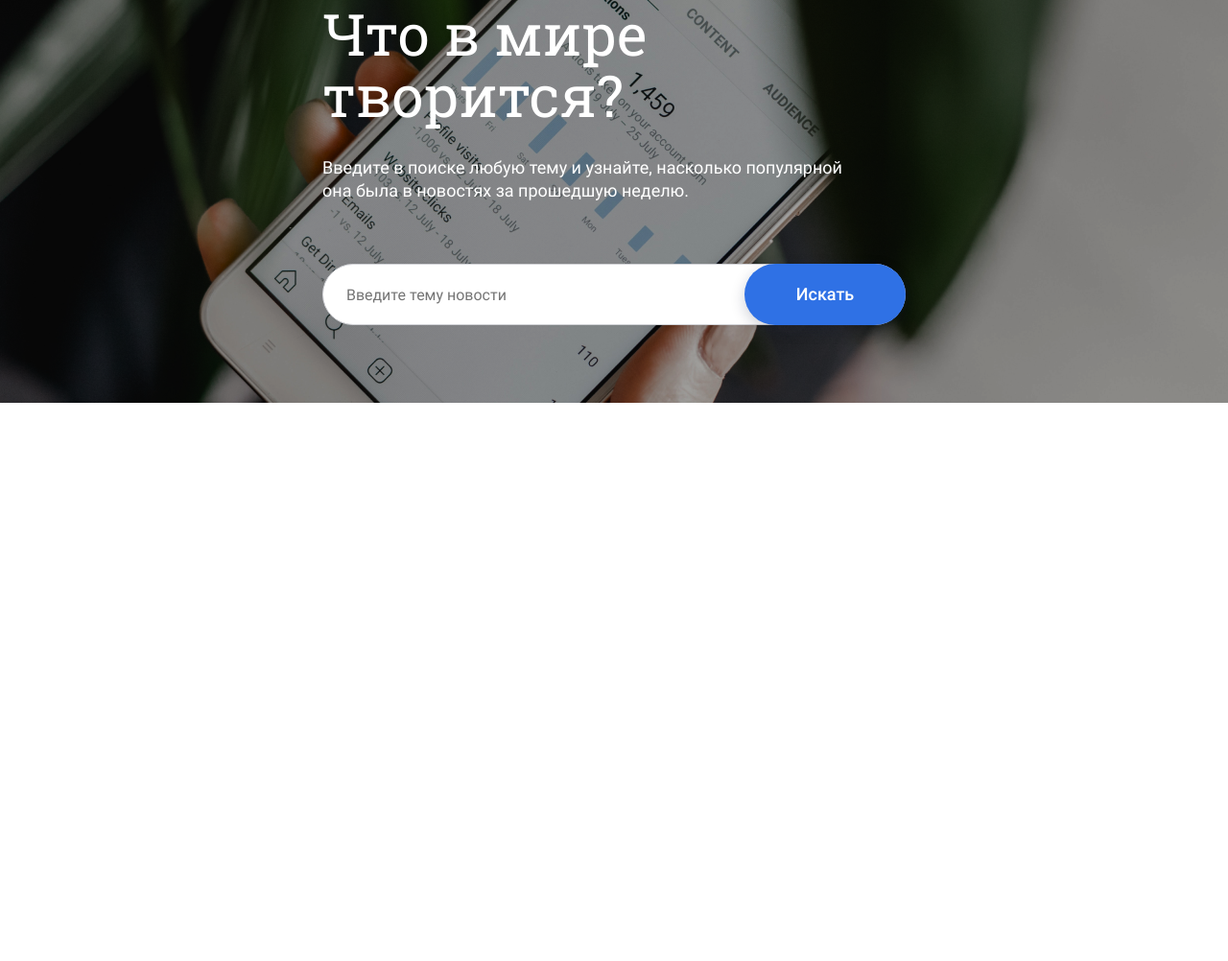
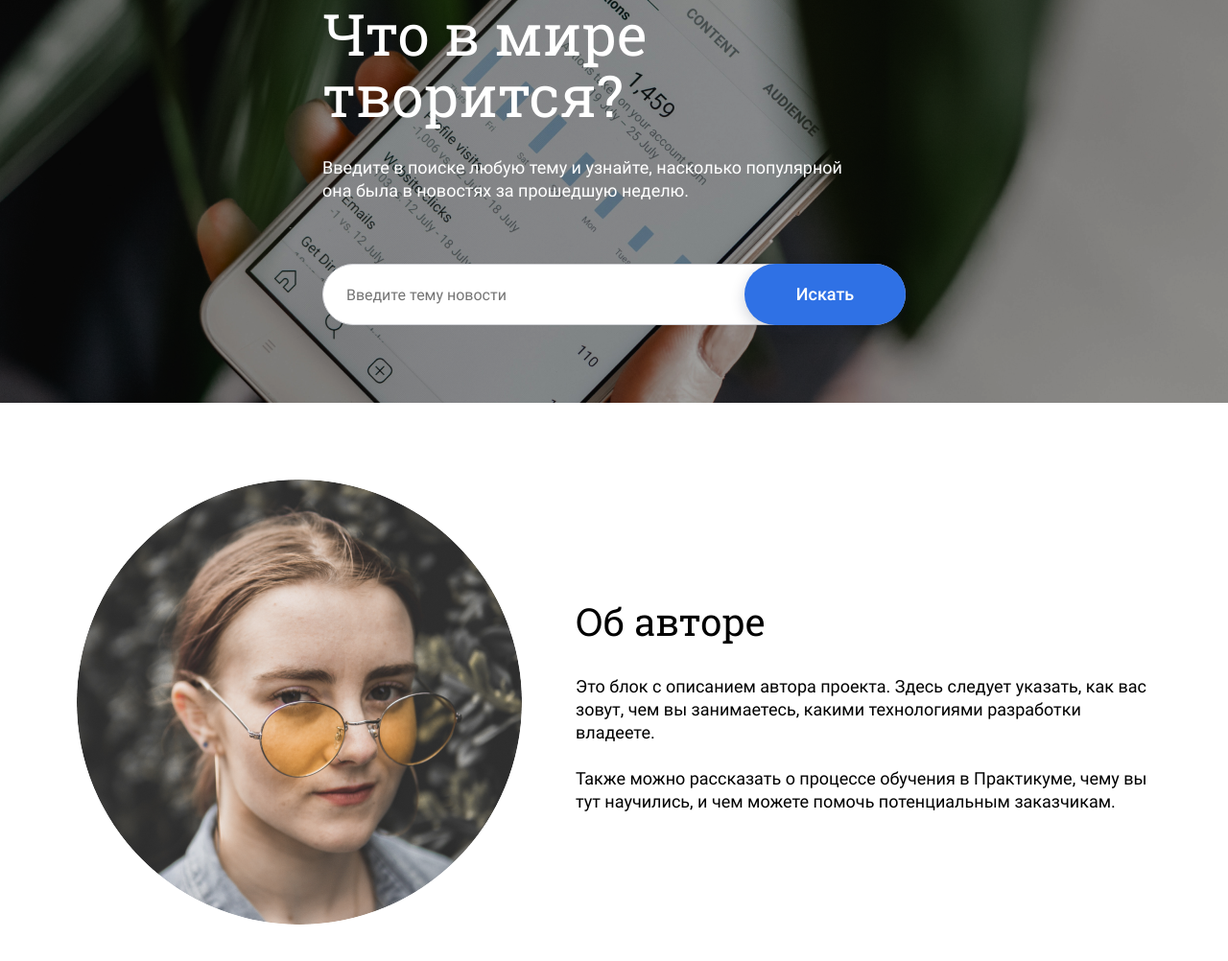
Before and after one commit to DaneDavydov/NewsAnalyzer, a website built with webpack: page src/index.html in a window 1280 px wide. Shown: the part 156-1158 px from the top of the page at 96% size. Before the commit the page ends 800 px from the top, so only its background shows below. Built offline with nearby package versions, Linux system fonts and the light colour scheme.

Commit message:
about-author

```diff
--- /dev/null
+++ b/src/blocks/about-authot/__content/about-author__content.css
@@ -0,0 +1,4 @@
+.about-author__content {
+  max-width: 600px;
+  margin-left: 56px;
+}
--- /dev/null
+++ b/src/blocks/about-authot/__img/about-author__img.css
@@ -0,0 +1,3 @@
+.about-author__img {
+  border-radius: 1000px;
+}
--- /dev/null
+++ b/src/blocks/about-authot/__paragraph/about-author__paragraph.css
@@ -0,0 +1,5 @@
+.about-author__paragraph {
+  font-size: 18px;
+  line-height: 24px;
+  margin: 24px 0;
+}
--- /dev/null
+++ b/src/blocks/about-authot/__title/about-author__title.css
@@ -0,0 +1,5 @@
+.about-author__title {
+  font-weight: normal;
+  font-size: 40px;
+  line-height: 46px;
+}
--- /dev/null
+++ b/src/blocks/about-authot/about-author.css
@@ -0,0 +1,12 @@
+@import url("__img/about-author__img.css");
+@import url("__title/about-author__title.css");
+@import url("__paragraph/about-author__paragraph.css");
+@import url("__content/about-author__content.css");
+
+.about-author {
+  display: flex;
+  justify-content: center;
+  align-items: center;
+  margin-top: 80px;
+  margin-bottom: 80px;
+}
--- /dev/null
+++ b/src/blocks/content/content.css
@@ -0,0 +1,4 @@
+.content {
+  margin: 0 auto;
+  max-width: 1440px;
+}
--- a/src/index.html
+++ b/src/index.html
@@ -32,8 +32,17 @@
       </form>
     </div>
   </header>
-    <main class="main">
-
+  <main class="content">
+    <section class="about-author">
+      <img src="<%=require('./images/about-author.png')%>" alt="" class="about-author__img">
+      <div class="about-author__content">
+        <h2 class="title about-author__title">Об авторе</h2>
+        <p class="about-author__paragraph">Это блок с описанием автора проекта. Здесь следует указать, как вас зовут,
+          чем вы занимаетесь, какими технологиями разработки владеете.</p>
+        <p class="about-author__paragraph">Также можно рассказать о процессе обучения в Практикуме, чему вы тут
+          научились, и чем можете помочь потенциальным заказчикам.</p>
+      </div>
+    </section>
   </main>
   <footer class="footer">
 
--- a/src/pages/index.css
+++ b/src/pages/index.css
@@ -5,3 +5,5 @@
 @import url("../blocks/section/section.css");
 @import url("../blocks/title/title.css");
 @import url("../blocks/search/search.css");
+@import url("../blocks/content/content.css");
+@import url("../blocks/about-authot/about-author.css");
```
Also changed, not shown: src/images/about-author.png (added). Lines whose indentation alone changed are shown as unchanged.
